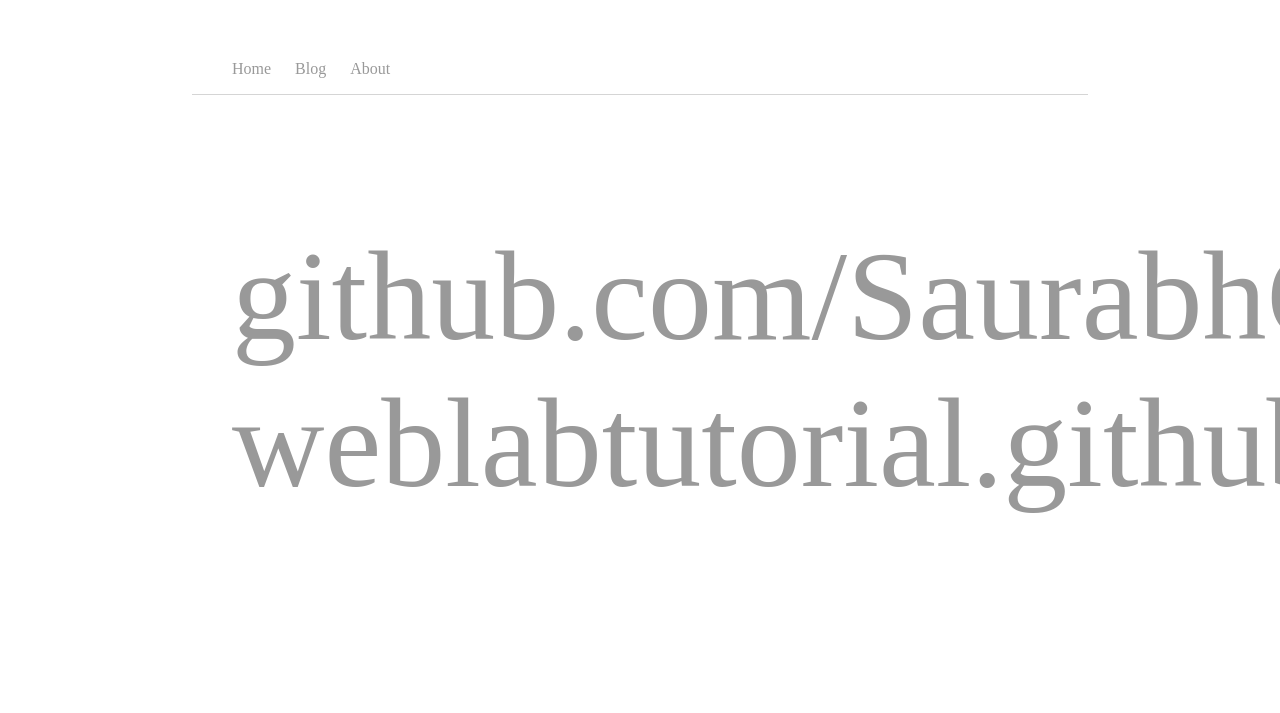
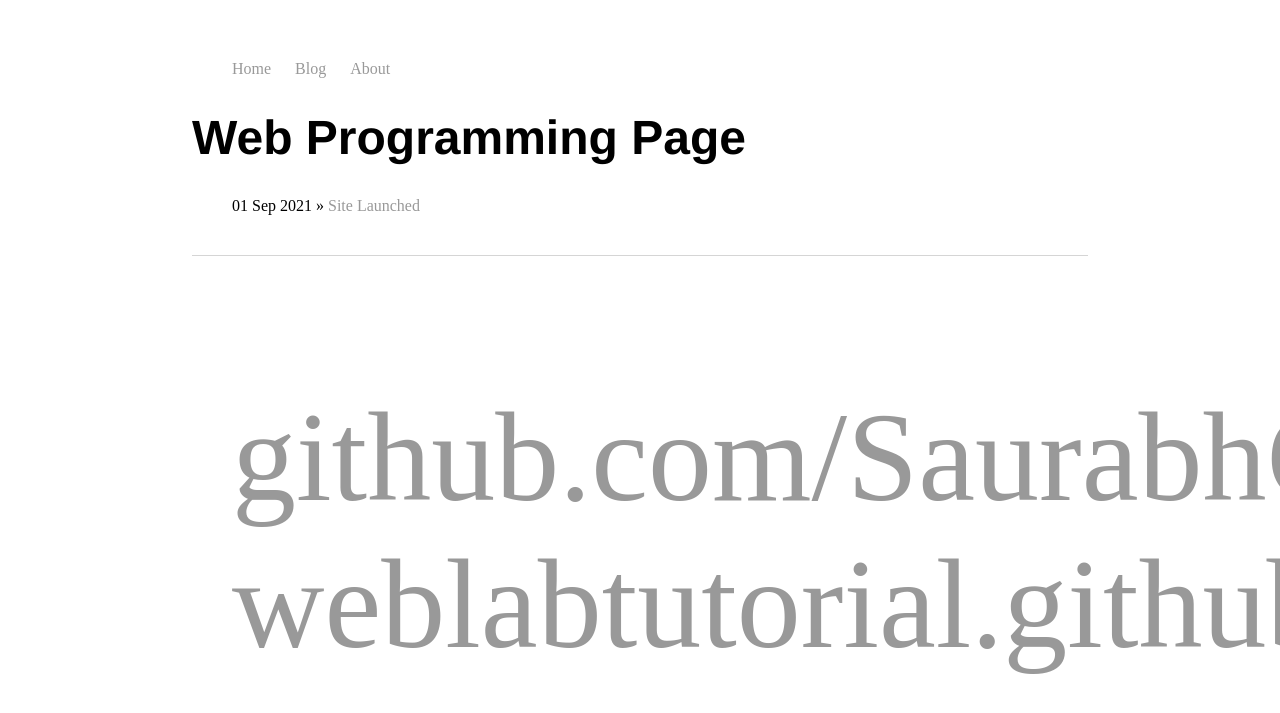
Before and after one commit to SaurabhGN/SaurabhGN.github.io, a Jekyll site: the page built from about/index.html, in a window 1280 px wide. Shown: the top 713 px of the page. Built offline with Jekyll 4.4.1, drawn with Linux system fonts in a browser that asks for light colours.

Commit message:
Update index.html

```diff
--- a/about/index.html
+++ b/about/index.html
@@ -1,4 +1,10 @@
 ---
 layout: default
-title: About
+title: Web Programming Page
 ---
+<h1>{{ page.title }}</h1>
+<ul class="posts">
+  {% for post in site.posts %}
+  <li><span>{{ post.date | date_to_string }}</span> » <a href="{{ post.url }}" title="{{ post.title }}">{{ post.title }}</a></li>
+  {% endfor %}
+</ul>
```
